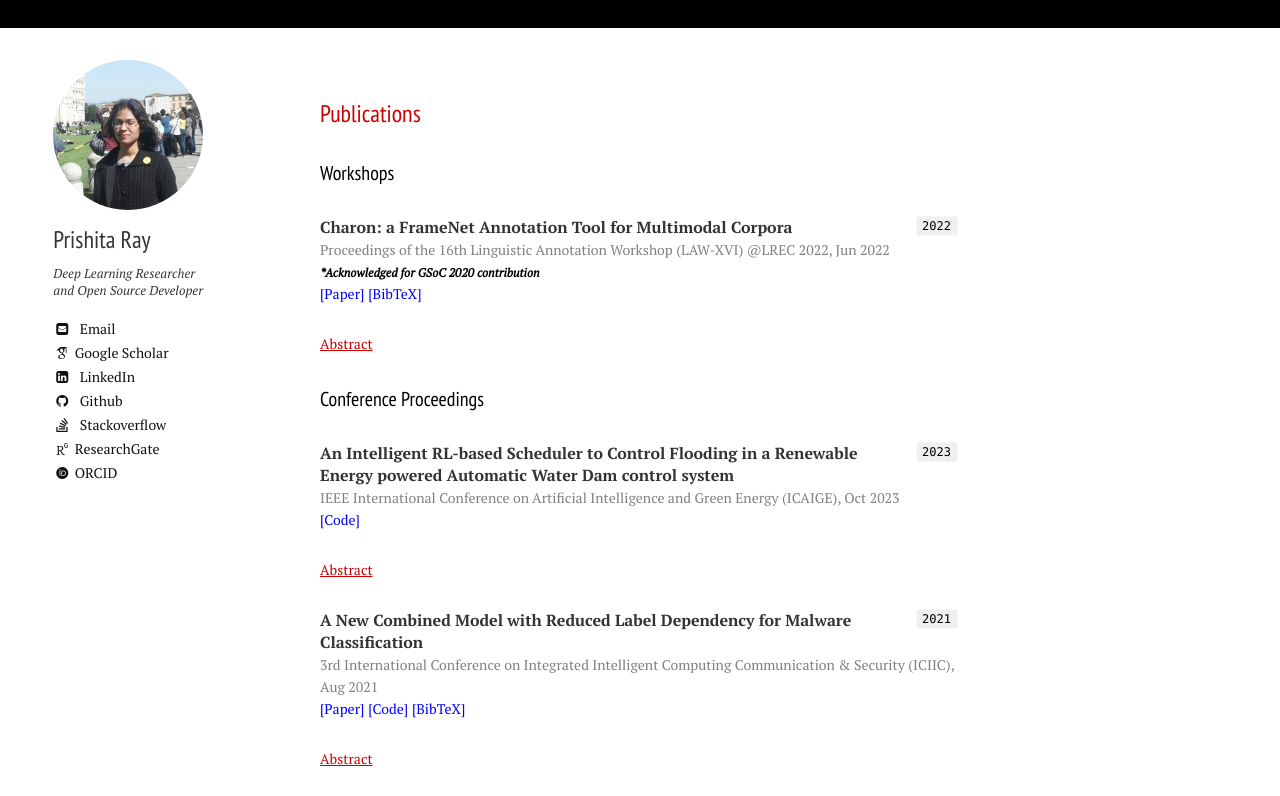
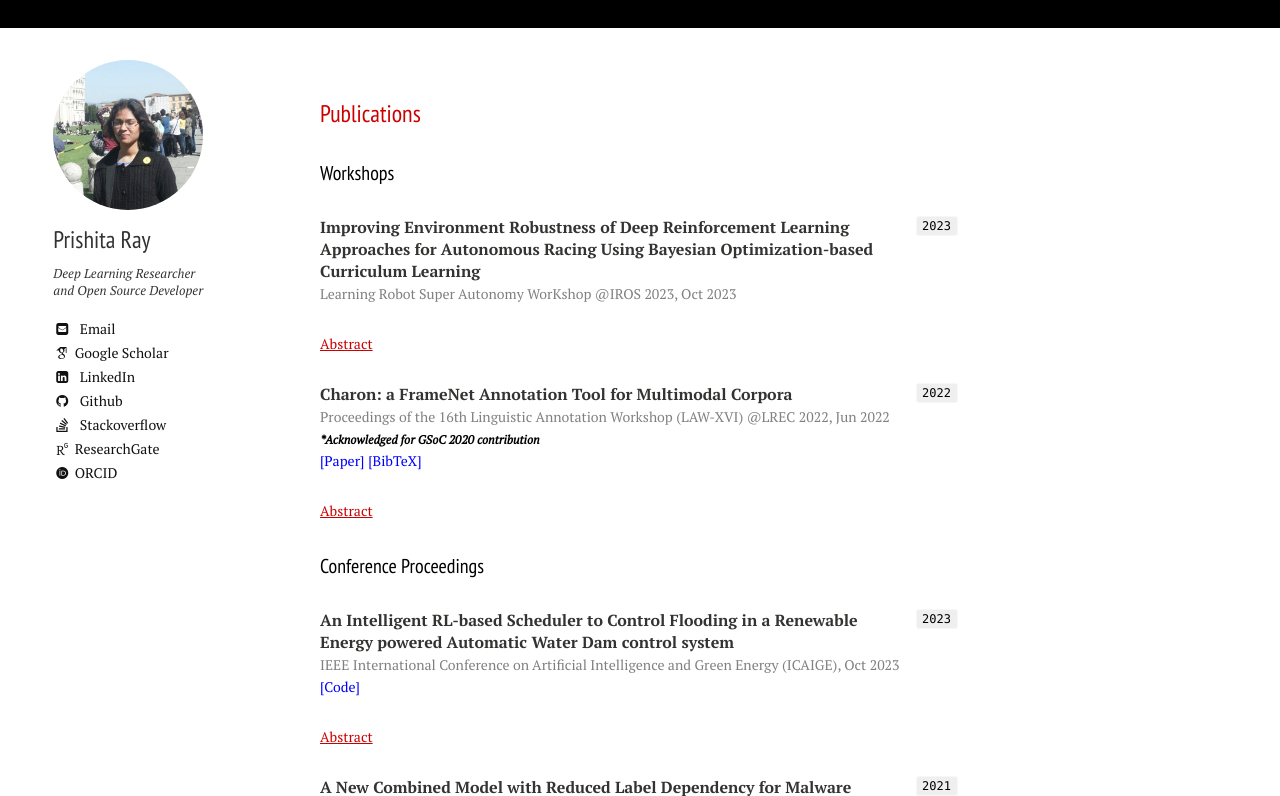
Before and after one commit to PRISHIta123/PRISHIta123.github.io, a Jekyll site: the page built from publications.md, in a window 1280 px wide and 900 px high, cut to the strip 104-900 px from the top of the window. Built offline with Jekyll 4.4.1, drawn with Linux system fonts in a browser that asks for light colours; nearby versions of some CDN libraries; some web fonts are replaced.

Commit message:
Update publications.md

```diff
--- a/publications.md
+++ b/publications.md
@@ -7,6 +7,14 @@ menuorder: 2
 ## Publications
 
 ### Workshops
+`2023`
+<div>
+<p><b>Improving Environment Robustness of Deep Reinforcement Learning Approaches for Autonomous Racing Using Bayesian Optimization-based Curriculum Learning</b>
+<br><a style="font-size: 14px; color:gray">Learning Robot Super Autonomy WorKshop @IROS 2023, Oct 2023</a>
+<details><summary style="color: #CC0000;font-size: 14px;text-decoration: underline;">Abstract</summary><p><a style="font-size: 14px;">Deep reinforcement learning (RL) approaches have been broadly applied to a large number of robotics tasks, such as robot manipulation and autonomous driving. However, an open problem in deep RL is learning policies that are robust to variations in the environment, which is an important condition for such systems to be deployed into real-world, unstructured settings. Curriculum learning is one approach that has been applied to improve generalization performance in both supervised and reinforcement learning domains, but selecting the appropriate curriculum to achieve robustness can be a user-intensive process. In our work, we show that performing probabilistic inference of the underlying curriculum-reward function using Bayesian Optimization can be a promising technique for finding a robust curriculum. We demonstrate that a curriculum found with Bayesian optimization can outperform a vanilla deep RL agent and a hand-engineered curriculum in the domain of autonomous racing with obstacle avoidance.</a></p></details></p>
+</div>
+
+
 `2022`
 <div>
 <p><b>Charon: a FrameNet Annotation Tool for Multimodal Corpora</b>
```
